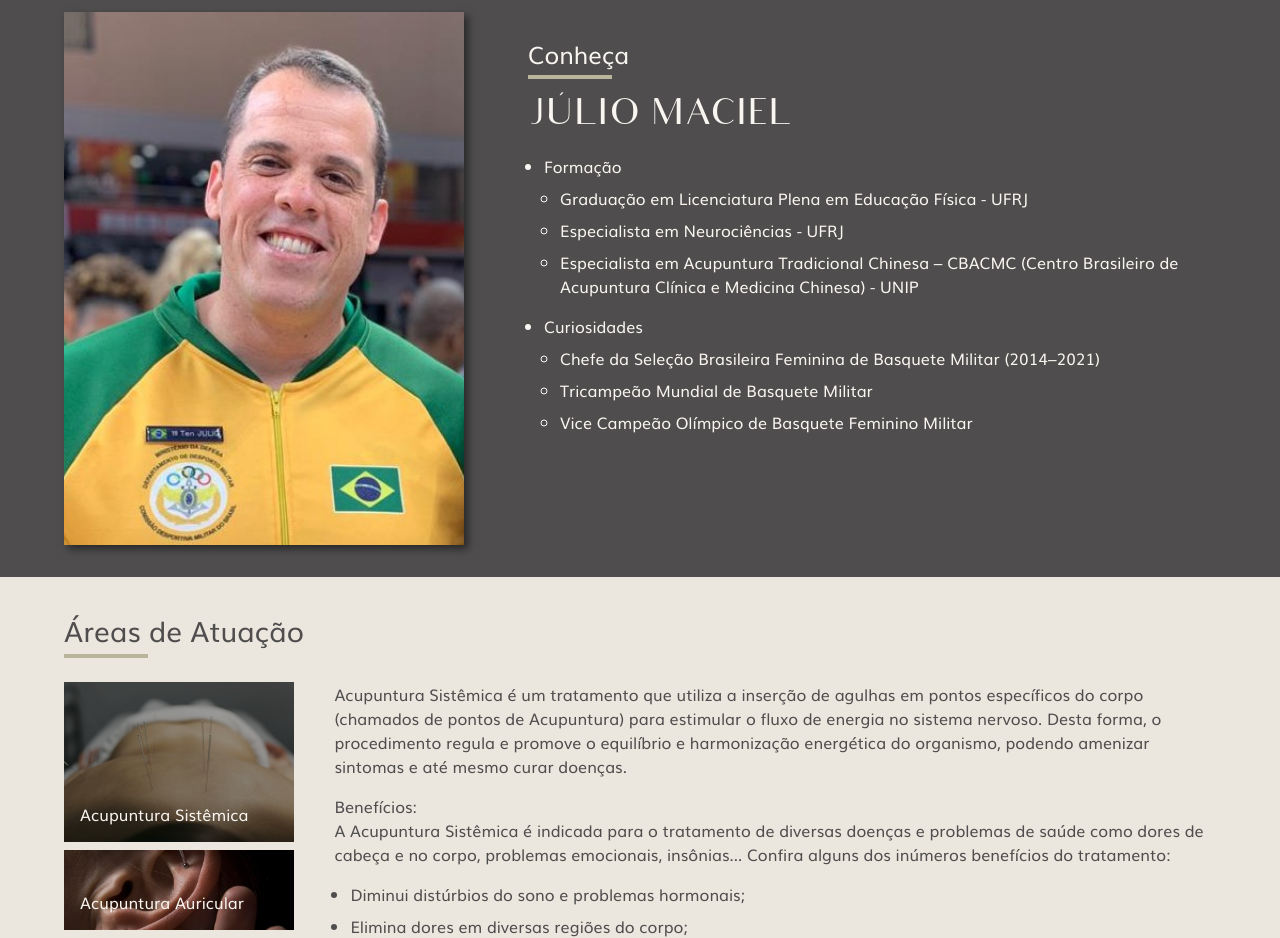
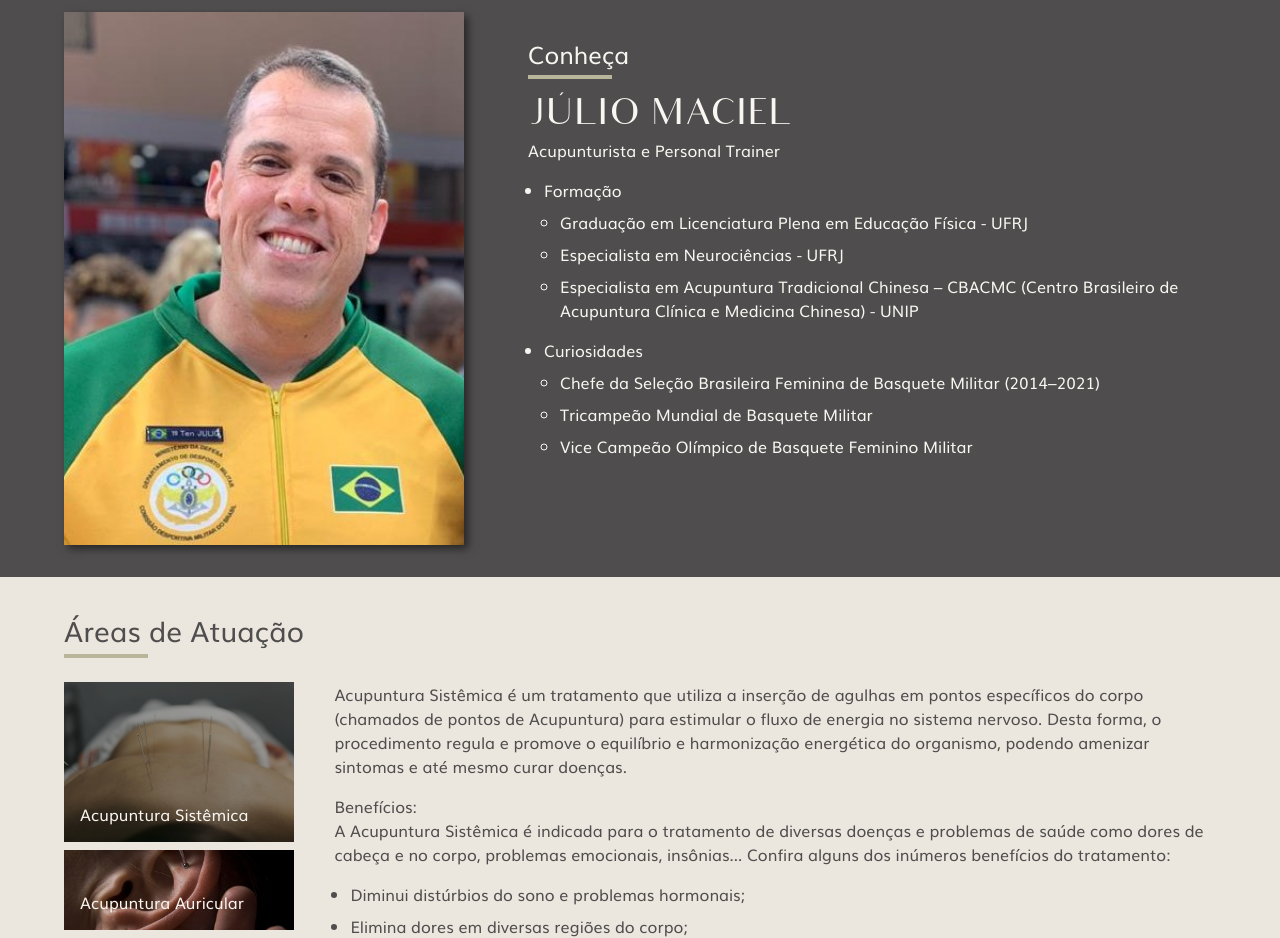
Before and after one commit to Cecie/Mente-sa-corpo-forte, a plain HTML site: page index.html in a window 1280 px wide. Shown: the part 820-1758 px from the top of the page. Drawn offline with Linux system fonts and the light colour scheme.

Commit message:
Update index.html

```diff
--- a/index.html
+++ b/index.html
@@ -55,6 +55,7 @@
           <p class="bio_Conheça">Conheça</p>
           <div class="birolinho"></div>
           <p class="bio_Julio">Júlio Maciel</p>
+          <p class="bio_Descricao">Acupunturista e Personal Trainer</p>
           <ul class="bio_Descricao">
             <li>
               Formação
```
